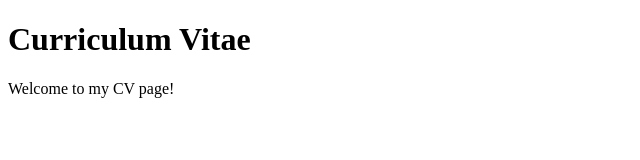
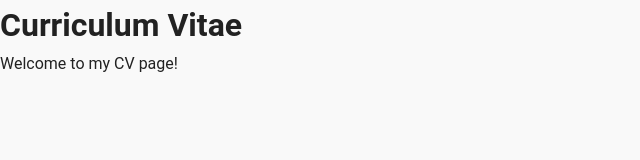
Before and after one commit to y-kolyada/rsschool-cv, a plain HTML site: page index.html in a window 1280 px wide. Shown: the whole page, without its empty margins (0-640 px from the left). Drawn offline with Linux system fonts and the light colour scheme.

Commit message:
feat: add base style.css

```diff
--- a/index.html
+++ b/index.html
@@ -6,7 +6,7 @@
         <title>CV</title>
         <meta name="description" content="My SV">
         <meta name="viewport" content="width=device-width, initial-scale=1">
-        <link rel="stylesheet" href="">
+        <link rel="stylesheet" href="style.css">
     </head>
     <body>
         <h1>Curriculum Vitae</h1>
--- /dev/null
+++ b/style.css
@@ -0,0 +1,15 @@
+/* Base styles for index.html */
+
+* {
+    box-sizing: border-box;
+    margin: 0;
+    padding: 0;
+}
+
+html, body {
+    height: 100%;
+    font-family: Roboto, Helvetica, sans-serif;
+    background-color: #f9f9f9;
+    color: #222;
+    line-height: 1.6;
+}
```
Also changed, not shown: 1 other file.
